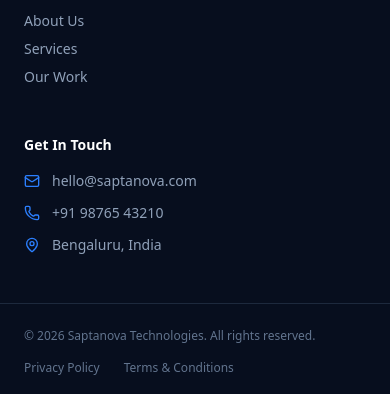
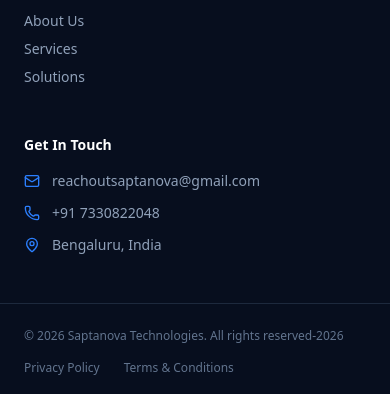
Before and after one commit to www-anonymous/saptanova-web, a Next.js app: page / in a window 390 px wide. Shown: the part 7375-7769 px from the top of the page. Built offline with nearby package versions, Linux system fonts and the light colour scheme.

Commit message:
Update footer contact phone number and email ID

```diff
--- a/components/Footer.tsx
+++ b/components/Footer.tsx
@@ -21,7 +21,7 @@
             <li><Link href="/" className="hover:text-white transition">Home</Link></li>
             <li><Link href="/about" className="hover:text-white transition">About Us</Link></li>
             <li><Link href="/services" className="hover:text-white transition">Services</Link></li>
-            <li><Link href="/work" className="hover:text-white transition">Our Work</Link></li>
+            <li><Link href="/solutions" className="hover:text-white transition">Solutions</Link></li>
           </ul>
         </div>
 
@@ -29,10 +29,10 @@
           <h4 className="text-white text-sm font-semibold mb-4">Get In Touch</h4>
           <ul className="space-y-3 text-sm">
             <li className="flex items-center gap-3">
-              <Mail className="w-4 h-4 text-blue-500" /> hello@saptanova.com
+              <Mail className="w-4 h-4 text-blue-500" /> reachoutsaptanova@gmail.com
             </li>
             <li className="flex items-center gap-3">
-              <Phone className="w-4 h-4 text-blue-500" /> +91 98765 43210
+              <Phone className="w-4 h-4 text-blue-500" /> +91 7330822048
             </li>
             <li className="flex items-center gap-3">
               <MapPin className="w-4 h-4 text-blue-500" /> Bengaluru, India
@@ -41,7 +41,7 @@
         </div>
       </div>
       <div className="max-w-7xl mx-auto px-6 pt-6 flex flex-col sm:flex-row justify-between text-xs text-slate-500 gap-4">
-        <p>&copy; {new Date().getFullYear()} Saptanova Technologies. All rights reserved.</p>
+        <p>&copy; {new Date().getFullYear()} Saptanova Technologies. All rights reserved-2026</p>
         <div className="flex gap-6">
           <Link href="/privacy" className="hover:underline">Privacy Policy</Link>
           <Link href="/terms" className="hover:underline">Terms & Conditions</Link>
```
